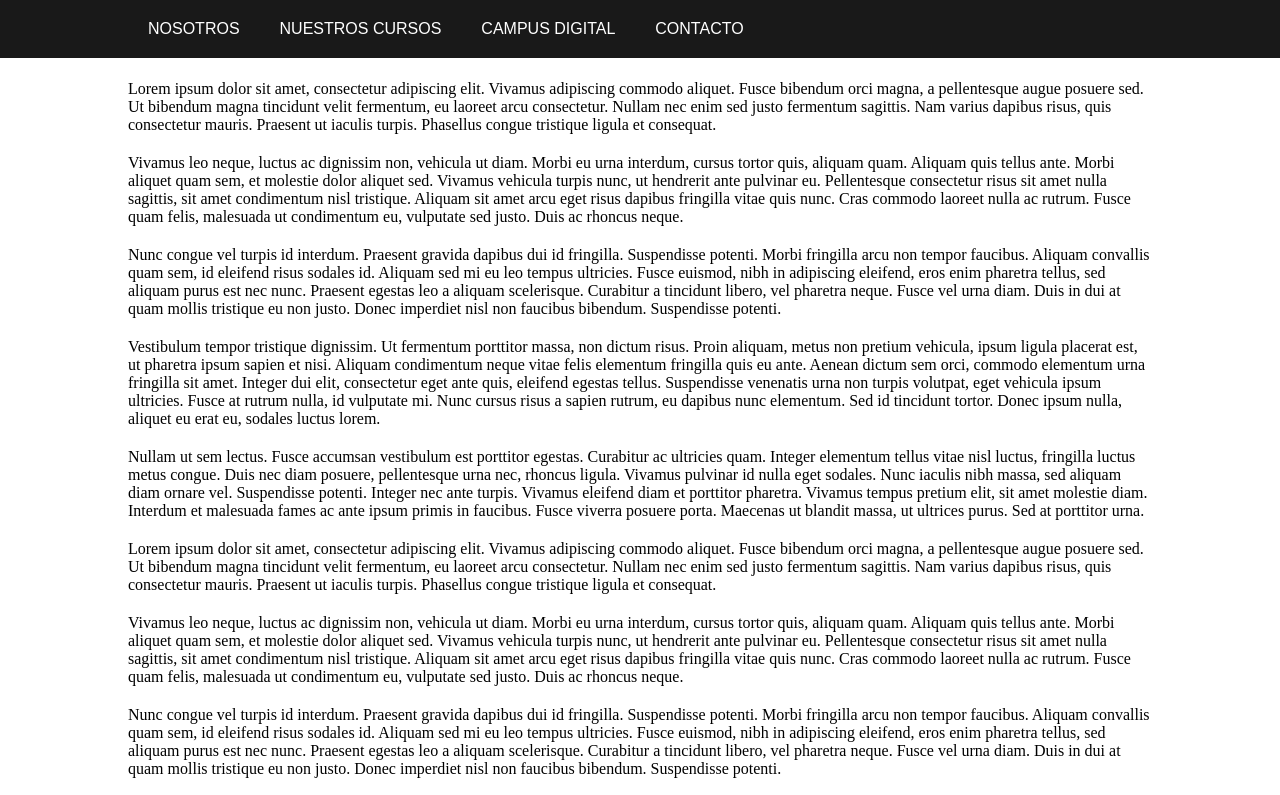
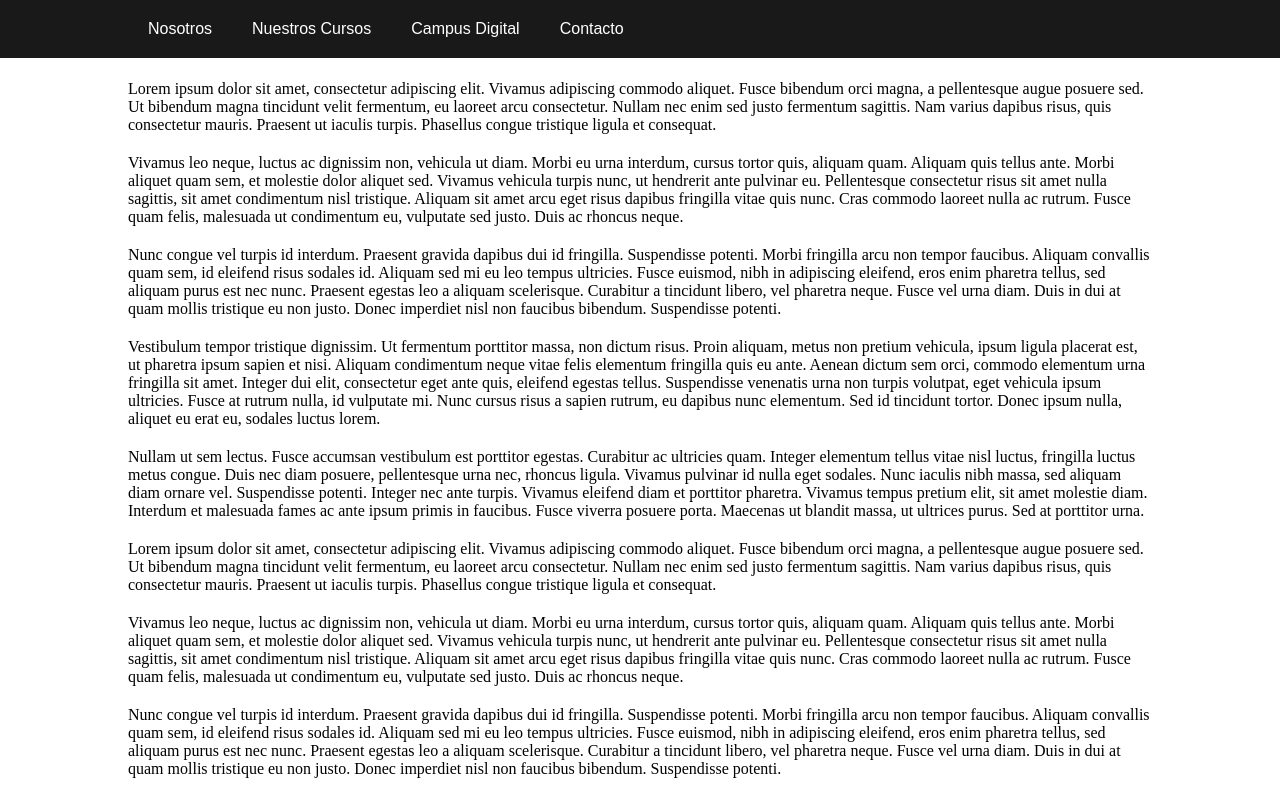
Before and after one commit to caceresvh/ejemploGit, a plain HTML site: page index.htm in a window 1280 px wide. Shown: the top 795 px of the page. Drawn offline with Linux system fonts and the light colour scheme.

Commit message:
Cambie a minusculas letras de lista

```diff
--- a/index.htm
+++ b/index.htm
@@ -11,10 +11,10 @@
 	  <section class="wrapper">
 			<nav>
 				<ul>
-					<li><a href="">NOSOTROS</a></li>
-					<li><a href="">NUESTROS CURSOS</a></li>
-					<li><a href="">CAMPUS DIGITAL</a></li>
-					<li><a href="">CONTACTO</a></li>
+					<li><a href="">Nosotros</a></li>
+					<li><a href="">Nuestros Cursos</a></li>
+					<li><a href="">Campus Digital</a></li>
+					<li><a href="">Contacto</a></li>
 				</ul>
 		    </nav>
 	    </section>
```
